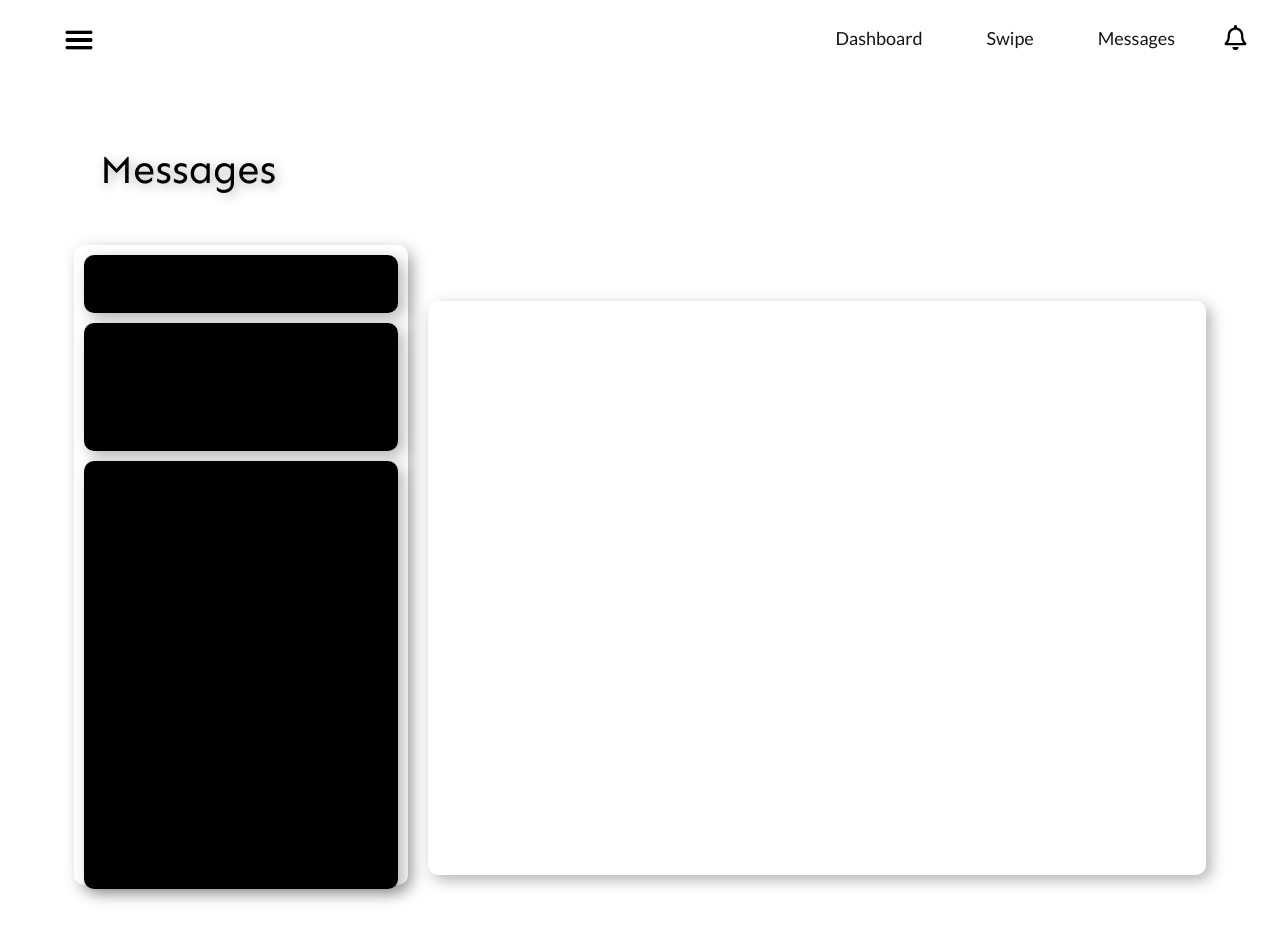
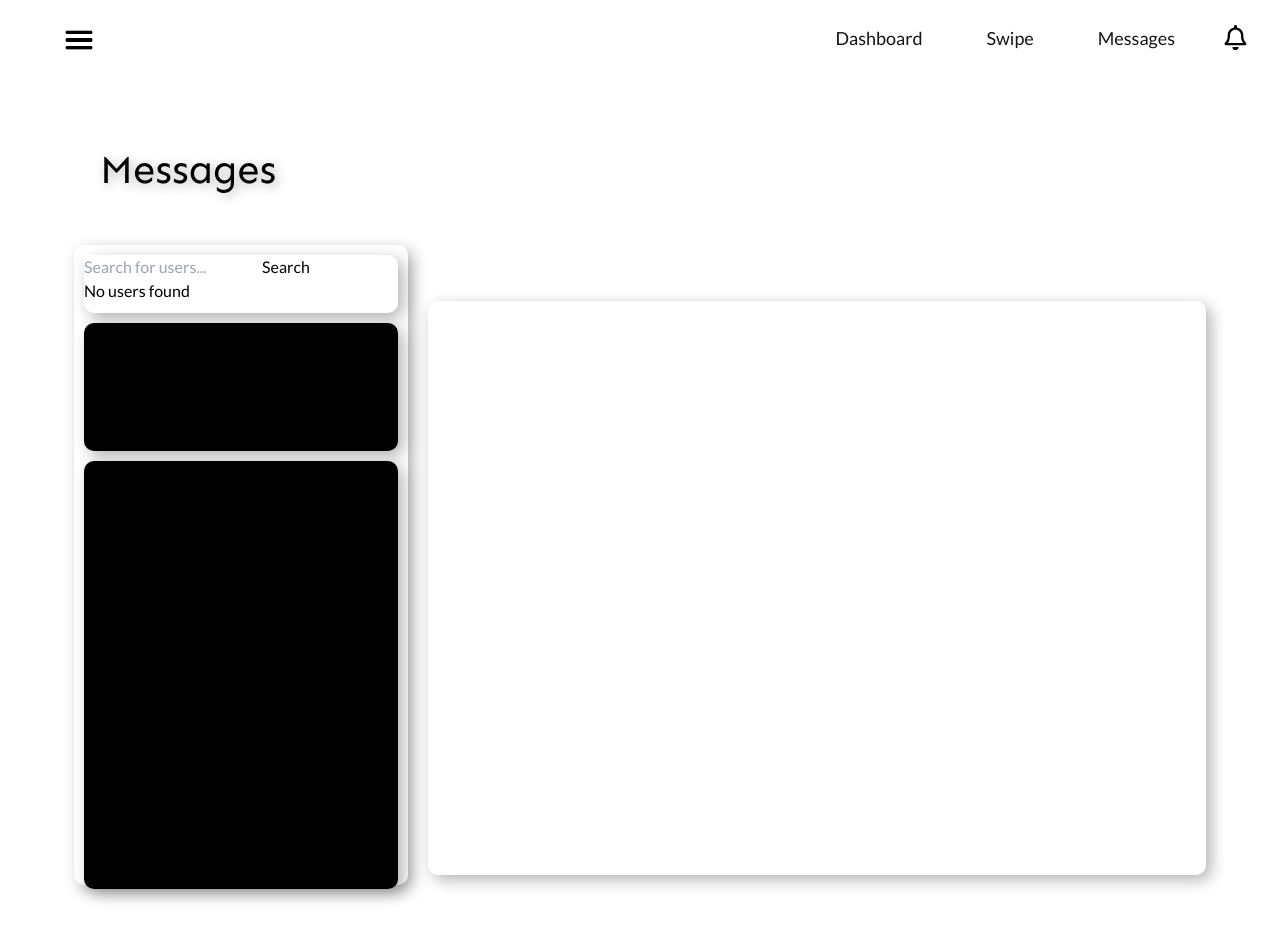
Before and after one commit to jel084/groupify, a React (Create React App) app in the folder groupify/: page /messages in a window 1280 px wide. Built offline with nearby package versions, Linux system fonts and the light colour scheme; no server answers; the HTML template or start-up script is replaced by a standard one.

Commit message:
messages

```diff
--- a/groupify/src/components/Messages/MessageUI.css
+++ b/groupify/src/components/Messages/MessageUI.css
@@ -86,7 +86,7 @@
     max-width: 45vw;
     max-height: 9%;
     height: 80vh;
-    background-color: rgb(0, 0, 0);
+    background-color: rgb(255, 255, 255);
     box-shadow: 5px 5px 15px rgba(0, 0, 0, 0.3);
     border-radius: 10px;
     margin: 10px;
--- a/groupify/src/components/Messages/MessageUI.js
+++ b/groupify/src/components/Messages/MessageUI.js
@@ -1,27 +1,45 @@
-import React, { useEffect } from 'react';
+import React, { useState, useEffect } from 'react';
 import '../Messages/MessageUI.css'; // Assuming your existing CSS file path
 import { db } from '../../firebase'; // Import Firestore instance
-import { collection, addDoc } from 'firebase/firestore';
+import { collection, query, where, getDocs } from 'firebase/firestore';
 
 function MessageUI() {
+    const [searchQuery, setSearchQuery] = useState('');
+    const [searchResults, setSearchResults] = useState([]);
+
     useEffect(() => {
         const initializeFirestore = async () => {
             try {
-                // Add a sample message to Firestore
-                await addDoc(collection(db, 'messages'), {
-                    text: 'Hello from Firestore!',
-                    sender: 'InitialSetup', // Replace with actual sender ID later
-                    timestamp: new Date()
-                });
-                console.log('Message added to Firestore!');
+                // Add a sample message to Firestore (optional, for initial setup)
+                // await addDoc(collection(db, 'messages'), {
+                //     text: 'Hello from Firestore!',
+                //     sender: 'InitialSetup', // Replace with actual sender ID later
+                //     timestamp: new Date()
+                // });
+                // console.log('Message added to Firestore!');
             } catch (error) {
-                console.error('Error adding message to Firestore:', error);
+                console.error('Error initializing Firestore:', error);
             }
         };
 
         // Initialize Firestore when component mounts
         initializeFirestore();
-    }, []); // Empty dependency array ensures it runs only once on mount
+    }, []);
+
+    const handleSearch = async (e) => {
+        e.preventDefault();
+
+        try {
+            // Query Firestore for users that match the search query
+            const userQuery = query(collection(db, 'users'), where('email', '==', searchQuery));
+            const querySnapshot = await getDocs(userQuery);
+
+            const results = querySnapshot.docs.map(doc => ({ id: doc.id, ...doc.data() }));
+            setSearchResults(results);
+        } catch (error) {
+            console.error('Error searching for users:', error);
+        }
+    };
 
     return (
         <>
@@ -31,7 +49,29 @@ function MessageUI() {
 
             <div className="container">
                 <div className="dms">
-                    <div className="search"></div>
+                    <div className="search">
+                        <form onSubmit={handleSearch} className="search-form">
+                            <input
+                                type="text"
+                                placeholder="Search for users..."
+                                value={searchQuery}
+                                onChange={(e) => setSearchQuery(e.target.value)}
+                                className="search-input"
+                            />
+                            <button type="submit" className="search-button">Search</button>
+                        </form>
+                        <div className="search-results">
+                            {searchResults.length > 0 ? (
+                                <ul>
+                                    {searchResults.map(user => (
+                                        <li key={user.id}>{user.email}</li>
+                                    ))}
+                                </ul>
+                            ) : (
+                                <p>No users found</p>
+                            )}
+                        </div>
+                    </div>
                     <div className="groupDm"></div>
                     <div className="personalDm"></div>
                 </div>
```
